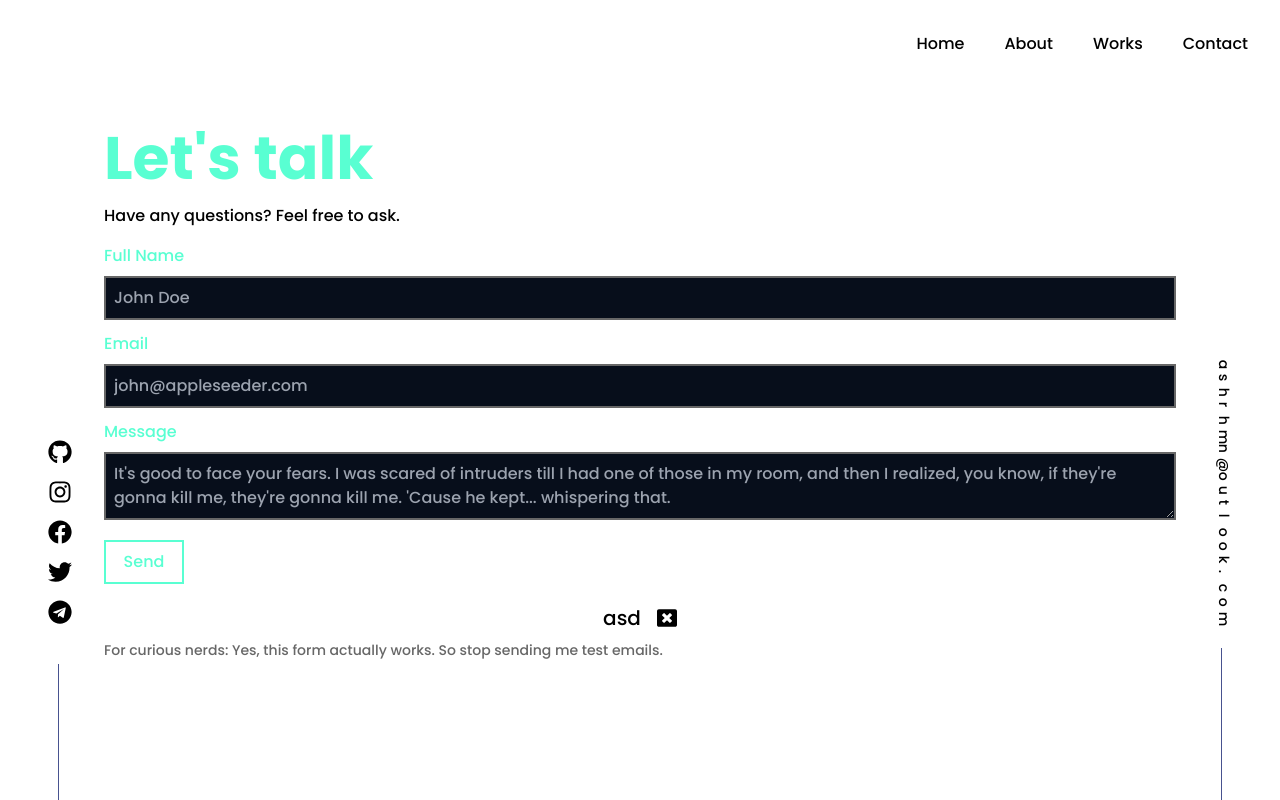
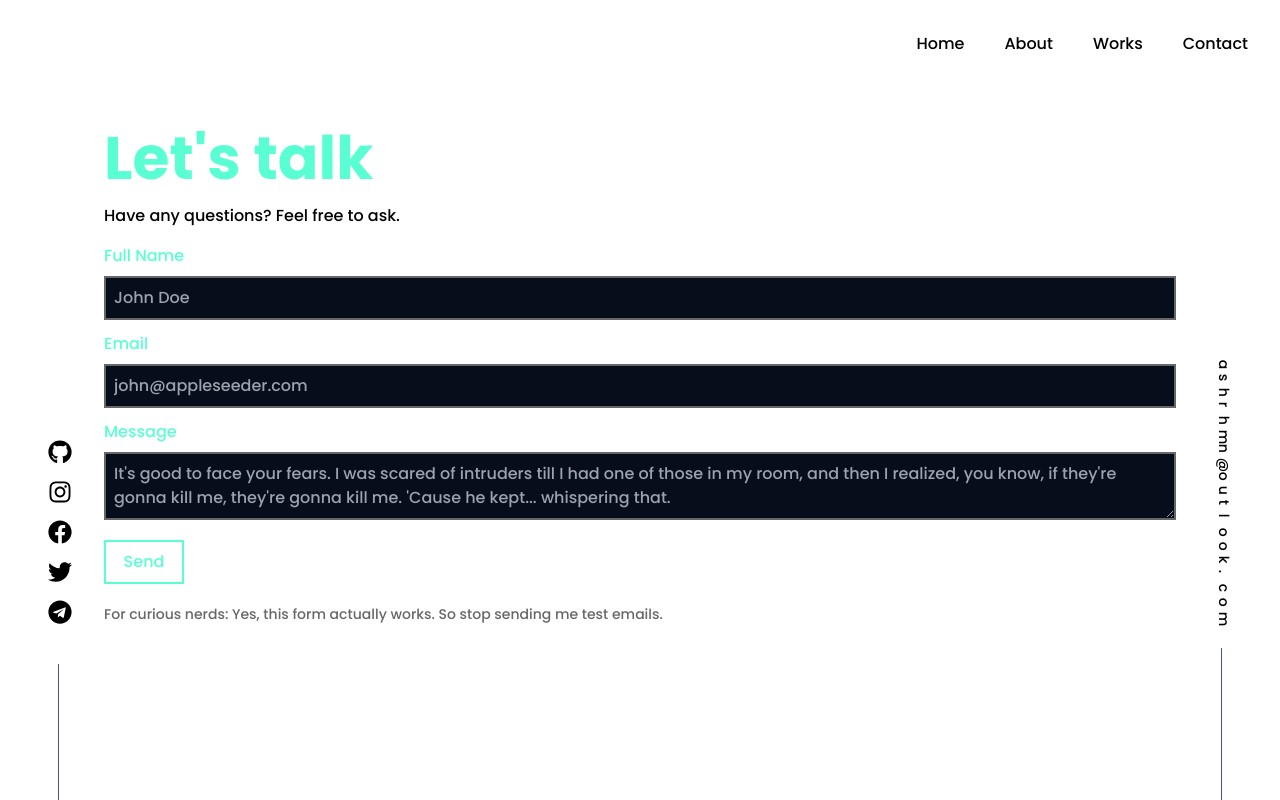
Before and after one commit to ashrhmn/portfolio-next-js, a Next.js app: page /contact in a window 1280 px wide. Built offline with nearby package versions, Linux system fonts and the light colour scheme.

Commit message:
fix email send message

```diff
--- a/pages/contact.tsx
+++ b/pages/contact.tsx
@@ -8,8 +8,10 @@ const ContactPage: NextPage = () => {
   const nameInput = useInput();
   const emailInput = useInput();
   const messageInput = useInput();
-  const [responseMessage, setResponseMessage] = useState("asd");
+  const [responseMessage, setResponseMessage] = useState("");
+  const [isMailSending, setIsMailSending] = useState(false);
   const handleSendMail = async () => {
+    setIsMailSending(true);
     const data = {
       name: nameInput.value,
       email: emailInput.value,
@@ -26,6 +28,7 @@ const ContactPage: NextPage = () => {
       console.log(error);
       setResponseMessage("Server Error");
     }
+    setIsMailSending(false);
   };
   return (
     <div className="w-full">
```
